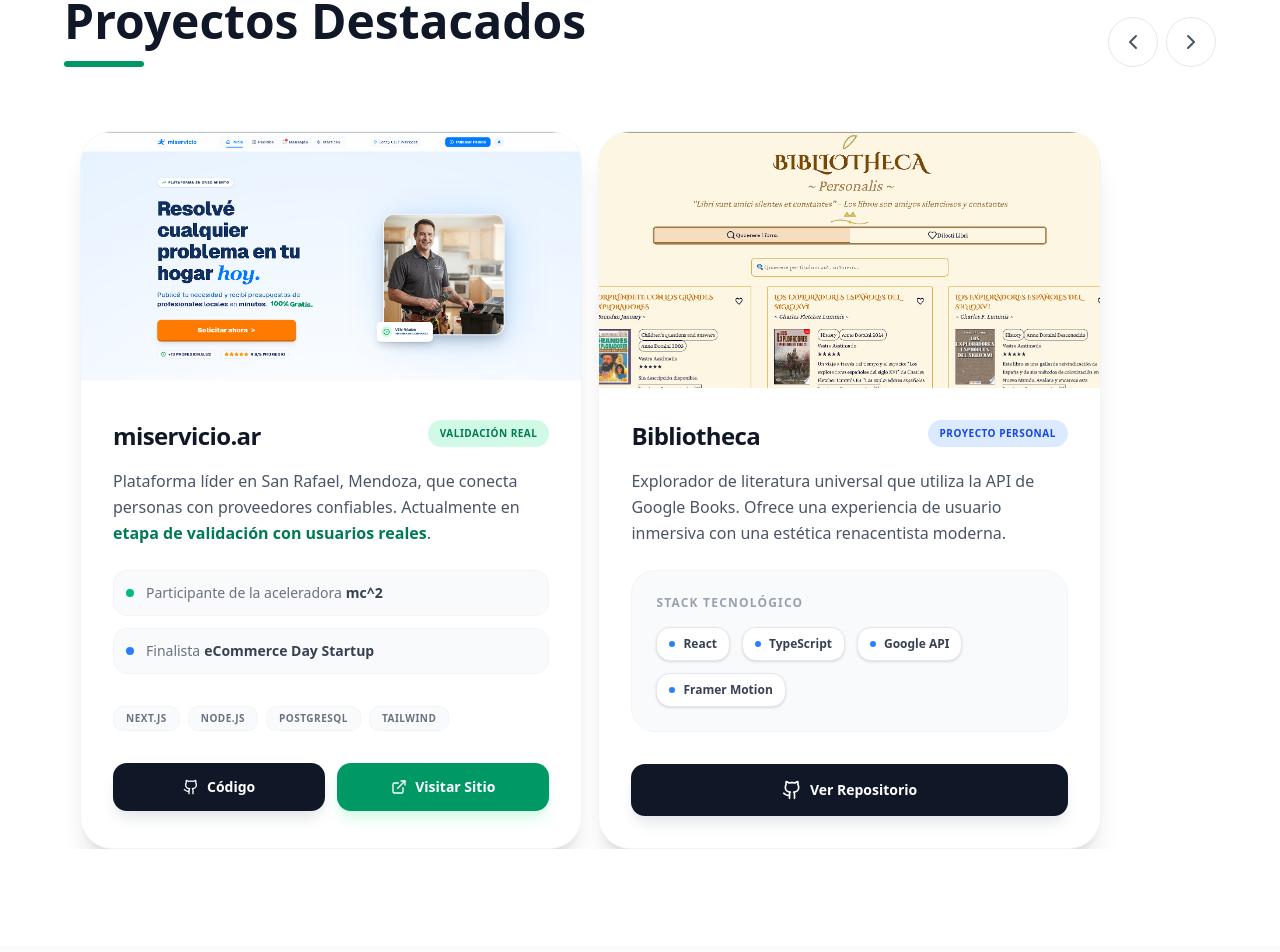
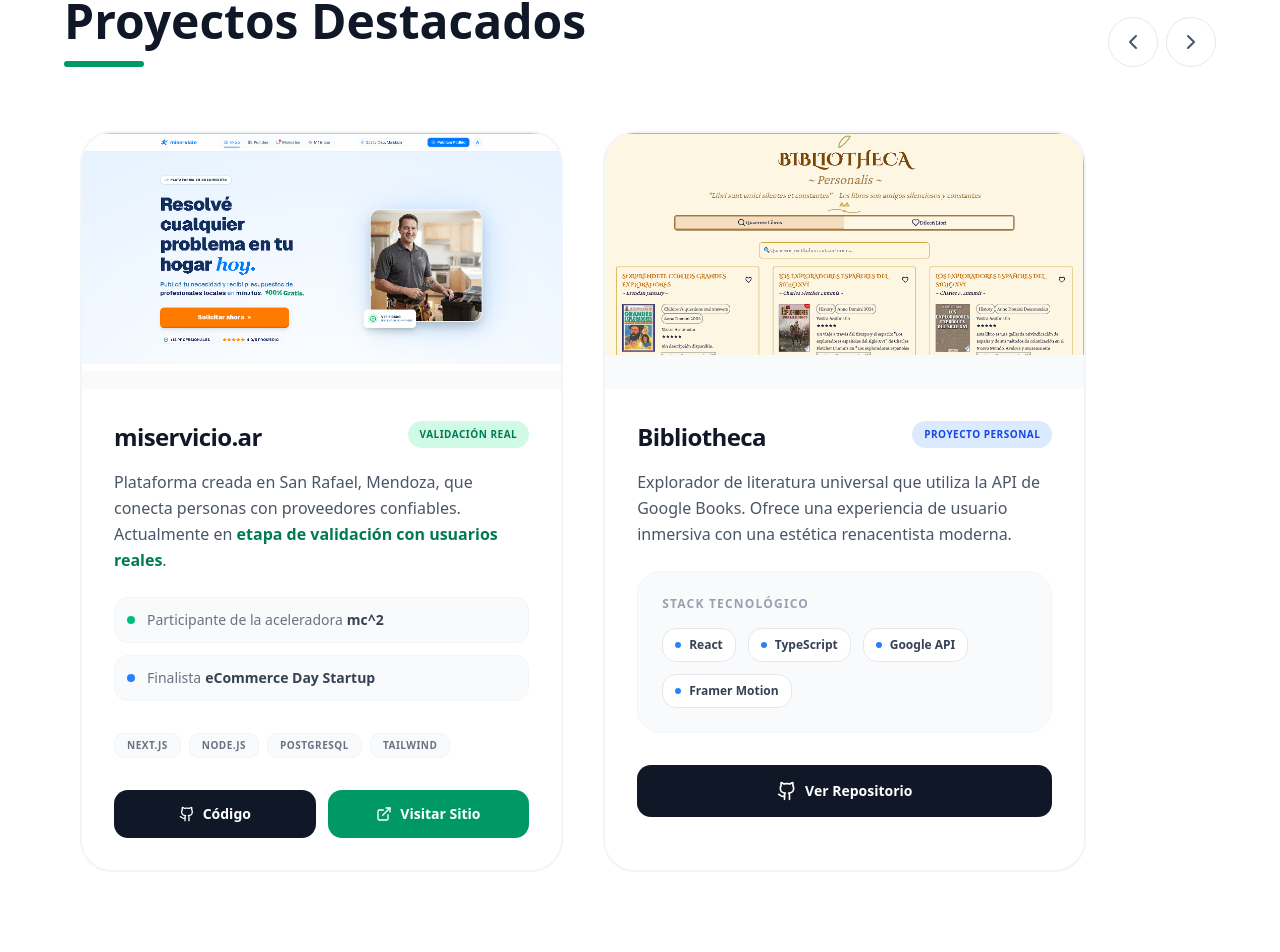
Before and after one commit to JuanVergara-9/portafolio-jv, a Next.js app: page / in a window 1280 px wide. Shown: the part 1878-2830 px from the top of the page. Built offline with nearby package versions, Linux system fonts and the light colour scheme.

Commit message:
cambio de diseño carrusel

```diff
--- a/app/page.tsx
+++ b/app/page.tsx
@@ -68,6 +68,8 @@
 
             {/* Mobile Menu Button */}
             <button
+              aria-label={isMenuOpen ? "Cerrar menú" : "Abrir menú"}
+              title={isMenuOpen ? "Cerrar menú" : "Abrir menú"}
               className="md:hidden p-2 text-gray-600 hover:text-emerald-600 transition-colors"
               onClick={() => setIsMenuOpen(!isMenuOpen)}
             >
@@ -245,25 +247,25 @@
                 <div className="w-20 h-1.5 bg-emerald-600 rounded-full"></div>
               </div>
               <div className="flex gap-2">
-                <button onClick={scrollPrev} className="p-3 rounded-full border border-gray-200 hover:bg-emerald-50 hover:border-emerald-200 transition-all active:scale-90">
+                <button onClick={scrollPrev} aria-label="Proyecto anterior" title="Proyecto anterior" className="p-3 rounded-full border border-gray-200 hover:bg-emerald-50 hover:border-emerald-200 transition-all active:scale-90">
                   <ChevronLeft className="w-6 h-6 text-gray-600" />
                 </button>
-                <button onClick={scrollNext} className="p-3 rounded-full border border-gray-200 hover:bg-emerald-50 hover:border-emerald-200 transition-all active:scale-90">
+                <button onClick={scrollNext} aria-label="Proyecto siguiente" title="Proyecto siguiente" className="p-3 rounded-full border border-gray-200 hover:bg-emerald-50 hover:border-emerald-200 transition-all active:scale-90">
                   <ChevronRight className="w-6 h-6 text-gray-600" />
                 </button>
               </div>
             </div>
 
-            <div className="overflow-hidden" ref={emblaRef}>
-              <div className="flex">
+            <div className="overflow-hidden px-4" ref={emblaRef}>
+              <div className="flex gap-6 -ml-4">
                 {/* Proyecto 1 */}
-                <div className="flex-[0_0_100%] md:flex-[0_0_50%] lg:flex-[0_0_45%] min-w-0 pl-4">
-                  <div className="group h-full bg-white rounded-[2rem] shadow-xl overflow-hidden border border-gray-100 hover:shadow-2xl transition-all duration-500">
-                    <div className="relative overflow-hidden h-56 md:h-64">
+                <div className="flex-[0_0_100%] md:flex-[0_0_calc(50%-0.75rem)] lg:flex-[0_0_calc(45%-0.75rem)] min-w-0 pl-4 shrink-0">
+                  <div className="group h-full bg-white rounded-[2rem] overflow-hidden border-2 border-gray-100 hover:border-emerald-100 transition-all duration-500">
+                    <div className="relative overflow-hidden h-56 md:h-64 bg-gray-50">
                       <img
                         src="/miservicio.png"
                         alt="miservicio.ar"
-                        className="w-full h-full object-cover transition-transform duration-700 group-hover:scale-110"
+                        className="w-full h-full object-contain object-top transition-transform duration-700 group-hover:scale-105"
                       />
                       <div className="absolute inset-0 bg-gradient-to-t from-black/80 via-black/20 to-transparent opacity-0 group-hover:opacity-100 transition-opacity duration-500 flex items-end p-8">
                         <p className="text-white text-sm font-medium">Plataforma de Servicios de Confianza</p>
@@ -275,7 +277,7 @@
                         <span className="bg-emerald-100 text-emerald-700 text-[10px] font-bold px-3 py-1.5 rounded-full uppercase tracking-wider">Validación Real</span>
                       </div>
                       <p className="text-gray-600 mb-6 leading-relaxed text-sm md:text-base">
-                        Plataforma líder en San Rafael, Mendoza, que conecta personas con proveedores confiables. Actualmente en <span className="text-emerald-700 font-semibold">etapa de validación con usuarios reales</span>.
+                        Plataforma creada en San Rafael, Mendoza, que conecta personas con proveedores confiables. Actualmente en <span className="text-emerald-700 font-semibold">etapa de validación con usuarios reales</span>.
                       </p>
 
                       <div className="space-y-3 mb-8">
@@ -299,14 +301,14 @@
                       <div className="flex flex-col sm:flex-row gap-3">
                         <Link
                           href="https://github.com/JuanVergara-9/miservicio-front-v2"
-                          className="flex-1 flex items-center justify-center bg-gray-900 text-white px-6 py-3.5 rounded-xl hover:bg-gray-800 transition-all font-bold text-sm shadow-lg shadow-gray-200 active:scale-95"
+                          className="flex-1 flex items-center justify-center bg-gray-900 text-white px-6 py-3.5 rounded-xl hover:bg-gray-800 transition-all font-bold text-sm active:scale-95"
                         >
                           <Github className="w-4 h-4 mr-2" />
                           Código
                         </Link>
                         <Link
                           href="https://miservicio.ar/"
-                          className="flex-1 flex items-center justify-center bg-emerald-600 text-white px-6 py-3.5 rounded-xl hover:bg-emerald-700 transition-all font-bold text-sm shadow-lg shadow-emerald-100 active:scale-95"
+                          className="flex-1 flex items-center justify-center bg-emerald-600 text-white px-6 py-3.5 rounded-xl hover:bg-emerald-700 transition-all font-bold text-sm active:scale-95"
                         >
                           <ExternalLink className="w-4 h-4 mr-2" />
                           Visitar Sitio
@@ -317,13 +319,13 @@
                 </div>
 
                 {/* Proyecto 2 */}
-                <div className="flex-[0_0_100%] md:flex-[0_0_50%] lg:flex-[0_0_45%] min-w-0 pl-4">
-                  <div className="group h-full bg-white rounded-[2rem] shadow-xl overflow-hidden border border-gray-100 hover:shadow-2xl transition-all duration-500">
-                    <div className="relative overflow-hidden h-56 md:h-64">
+                <div className="flex-[0_0_100%] md:flex-[0_0_calc(50%-0.75rem)] lg:flex-[0_0_calc(45%-0.75rem)] min-w-0 pl-4 shrink-0">
+                  <div className="group h-full bg-white rounded-[2rem] overflow-hidden border-2 border-gray-100 hover:border-emerald-100 transition-all duration-500">
+                    <div className="relative overflow-hidden h-56 md:h-64 bg-gray-50">
                       <img
                         src="/biblioteca.png"
                         alt="Bibliotheca"
-                        className="w-full h-full object-cover transition-transform duration-700 group-hover:scale-110"
+                        className="w-full h-full object-contain object-top transition-transform duration-700 group-hover:scale-105"
                       />
                       <div className="absolute inset-0 bg-gradient-to-t from-black/80 via-black/20 to-transparent opacity-0 group-hover:opacity-100 transition-opacity duration-500 flex items-end p-8">
                         <p className="text-white text-sm font-medium">Buscador Literario Inteligente</p>
@@ -342,7 +344,7 @@
                         <h4 className="text-xs font-bold text-gray-400 uppercase tracking-widest mb-4">Stack Tecnológico</h4>
                         <div className="flex flex-wrap gap-3">
                           {["React", "TypeScript", "Google API", "Framer Motion"].map((tech) => (
-                            <div key={tech} className="flex items-center bg-white px-3 py-2 rounded-xl border border-gray-200 shadow-sm">
+                            <div key={tech} className="flex items-center bg-white px-3 py-2 rounded-xl border border-gray-200">
                               <div className="w-1.5 h-1.5 bg-blue-500 rounded-full mr-2"></div>
                               <span className="text-xs font-bold text-gray-700">{tech}</span>
                             </div>
@@ -353,7 +355,7 @@
                       <div className="flex gap-3">
                         <Link
                           href="https://github.com/JuanVergara-9/bookfinder"
-                          className="w-full flex items-center justify-center bg-gray-900 text-white px-6 py-4 rounded-xl hover:bg-gray-800 transition-all font-bold text-sm shadow-lg shadow-gray-200 active:scale-95"
+                          className="w-full flex items-center justify-center bg-gray-900 text-white px-6 py-4 rounded-xl hover:bg-gray-800 transition-all font-bold text-sm active:scale-95"
                         >
                           <Github className="w-5 h-5 mr-2" />
                           Ver Repositorio
@@ -387,7 +389,7 @@
               ].map((category) => (
                 <div
                   key={category.title}
-                  className="group bg-white p-8 rounded-[2rem] shadow-lg border border-gray-100 hover:shadow-2xl hover:border-emerald-100 transition-all duration-500 transform hover:-translate-y-2"
+                  className="group bg-white p-8 rounded-[2rem] border-2 border-gray-100 hover:border-emerald-100 transition-all duration-500 transform hover:-translate-y-2"
                 >
                   <div className="text-center mb-6">
                     <div className={`w-16 h-16 mx-auto mb-4 rounded-2xl bg-${category.color}-50 flex items-center justify-center group-hover:scale-110 group-hover:rotate-3 transition-transform duration-500`}>
@@ -410,16 +412,16 @@
             </div>
 
             {/* Mobile Carousel */}
-            <div className="md:hidden overflow-hidden" ref={emblaSkillsRef}>
-              <div className="flex">
+            <div className="md:hidden overflow-hidden px-4" ref={emblaSkillsRef}>
+              <div className="flex gap-4 -ml-4">
                 {[
                   { title: "Frontend", icon: Globe, skills: ["TypeScript", "React", "Next.js", "Tailwind"], color: "emerald" },
                   { title: "Backend", icon: Code, skills: ["Node.js", "Python", "Express", "REST APIs"], color: "blue" },
                   { title: "Base de Datos", icon: Database, skills: ["PostgreSQL", "Supabase", "MongoDB", "Redis"], color: "teal" },
                   { title: "Herramientas", icon: Smartphone, skills: ["Git", "Docker", "Postman", "Vercel"], color: "indigo" }
                 ].map((category) => (
-                  <div key={category.title} className="flex-[0_0_85%] min-w-0 pl-4">
-                    <div className="bg-white p-8 rounded-[2rem] shadow-lg border border-gray-100 h-full">
+                  <div key={category.title} className="flex-[0_0_100%] min-w-0 pl-4 shrink-0">
+                    <div className="bg-white p-8 rounded-[2rem] border-2 border-gray-100 h-full">
                       <div className="text-center mb-6">
                         <div className={`w-16 h-16 mx-auto mb-4 rounded-2xl bg-${category.color}-50 flex items-center justify-center`}>
                           <category.icon className={`w-8 h-8 text-${category.color}-600`} />
```
